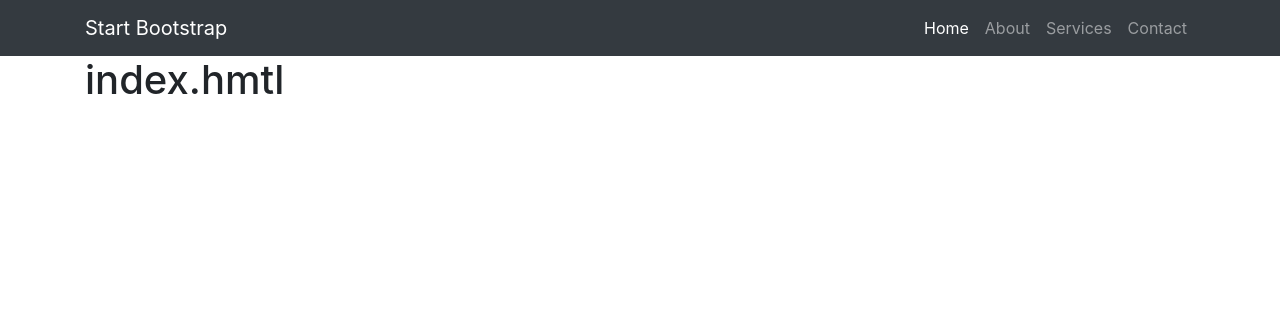
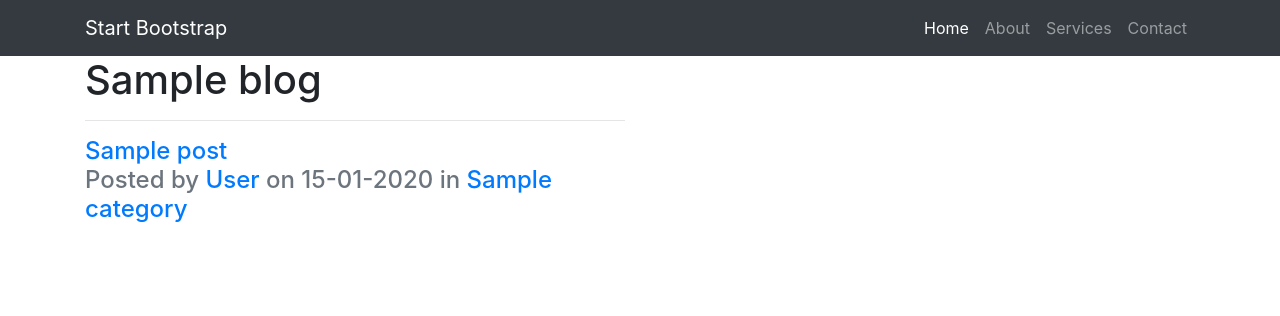
Before and after one commit to marshalmori/flask_blog, a Python web app: template templates/blog/index.html in a window 1280 px wide. Shown: the top 316 px of the page. Run offline with Jinja, Linux system fonts and the light colour scheme; the template is opened without the code that fills it: most values are stand-ins (such as "Sample title", 1, 10 or a date in 2020); some libraries are stand-ins or nearby versions.

Commit message:
feat: Listar os posts na index e na tela de admin.

```diff
--- a/author/views.py
+++ b/author/views.py
@@ -26,7 +26,7 @@ def login():
                     session.pop('next')
                     return redirect(next)
                 else:
-                    return redirect(url_for('login_success'))
+                    return redirect(url_for('index'))
             else:
                 error = 'Incorrect username and password'
         else:
@@ -52,4 +52,5 @@ def login_success():
 @app.route('/logout')
 def logout():
     session.pop('username')
+    session.pop('is_author')
     return redirect(url_for('index'))
--- a/templates/blog/index.html
+++ b/templates/blog/index.html
@@ -1,5 +1,29 @@
 {% extends 'base.html' %}
 
+{% block title %}{{ blog.name }}{% endblock %}
+
 {% block content %}
-  <h1>index.hmtl</h1>
+  <div class="row">
+    <div class="col-md-offset-3 col-md-6">
+      <h1>{{ blog.name }}</h1>
+      <hr>
+      <div class="post-list">
+        {% for post in posts %}
+            <div class="post-item">
+              <h4>
+                <a href="{{ url_for('article', slug=post.slug) }}">{{ post.title }}</a>
+                <div class="text-muted">
+                  Posted by
+                    <a href="#">{{ post.author.fullname }}</a>
+                    on {{ post.publish_date.strftime('%d-%m-%Y') }}
+                    in <a href="#">{{ post.category.name }}</a>
+                </div>
+              </h4>
+            </div>
+        {% endfor %}
+
+
+      </div>
+    </div>
+  </div>
 {% endblock %}
```
Also changed, not shown: blog/views.py (+6 -4 lines), templates/blog/admin.html (+18 -0 lines).
